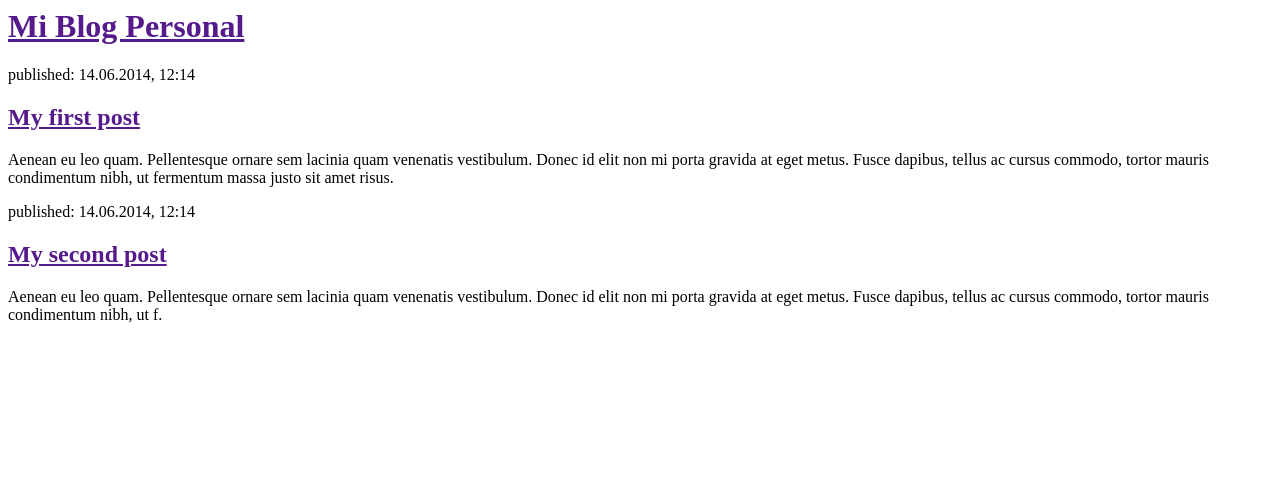
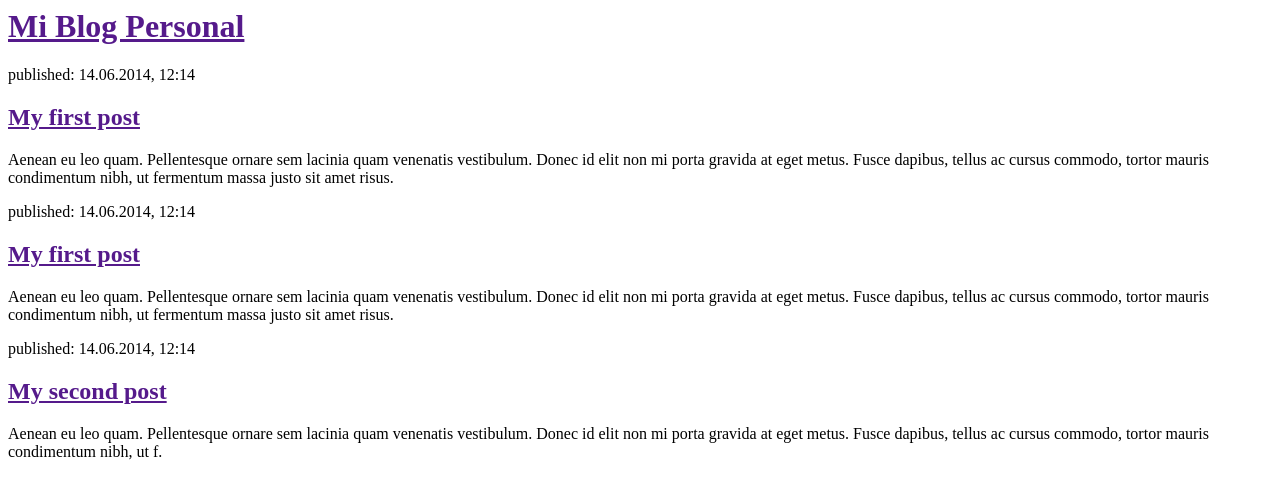
Before and after one commit to Caritochoa/Blog1, a Django app: template Blog/templates/blog/post_list.html in a window 1280 px wide. Shown: the top 499 px of the page. Run offline with Django 3.2, Linux system fonts and the light colour scheme; the template is opened without the code that fills it: values that come from a table or form of the project are taken from there, others are empty; data comes from the database, SQL or seed files in the repository; both versions use the stored data as it was after the commit.

Commit message:
modified templates to display posts from database

```diff
--- a/Blog/templates/blog/post_list.html
+++ b/Blog/templates/blog/post_list.html
@@ -8,16 +8,19 @@
                 <h1><a href="">Mi Blog Personal</a></h1>
             </div>
 
+            {% for post in posts %}
             <div>
                 <p>published: 14.06.2014, 12:14</p>
                 <h2><a href="">My first post</a></h2>
                 <p>Aenean eu leo quam. Pellentesque ornare sem lacinia quam venenatis vestibulum. Donec id elit non mi porta gravida at eget metus. Fusce dapibus, tellus ac cursus commodo, tortor mauris condimentum nibh, ut fermentum massa justo sit amet risus.</p>
             </div>
+            {%endfor%}
 
             <div>
                 <p>published: 14.06.2014, 12:14</p>
                 <h2><a href="">My second post</a></h2>
                 <p>Aenean eu leo quam. Pellentesque ornare sem lacinia quam venenatis vestibulum. Donec id elit non mi porta gravida at eget metus. Fusce dapibus, tellus ac cursus commodo, tortor mauris condimentum nibh, ut f.</p>
             </div>
+
         </body>
     </html>
```
Also changed, not shown: Blog/urls.py (line endings or trailing spaces), db.sqlite3.
